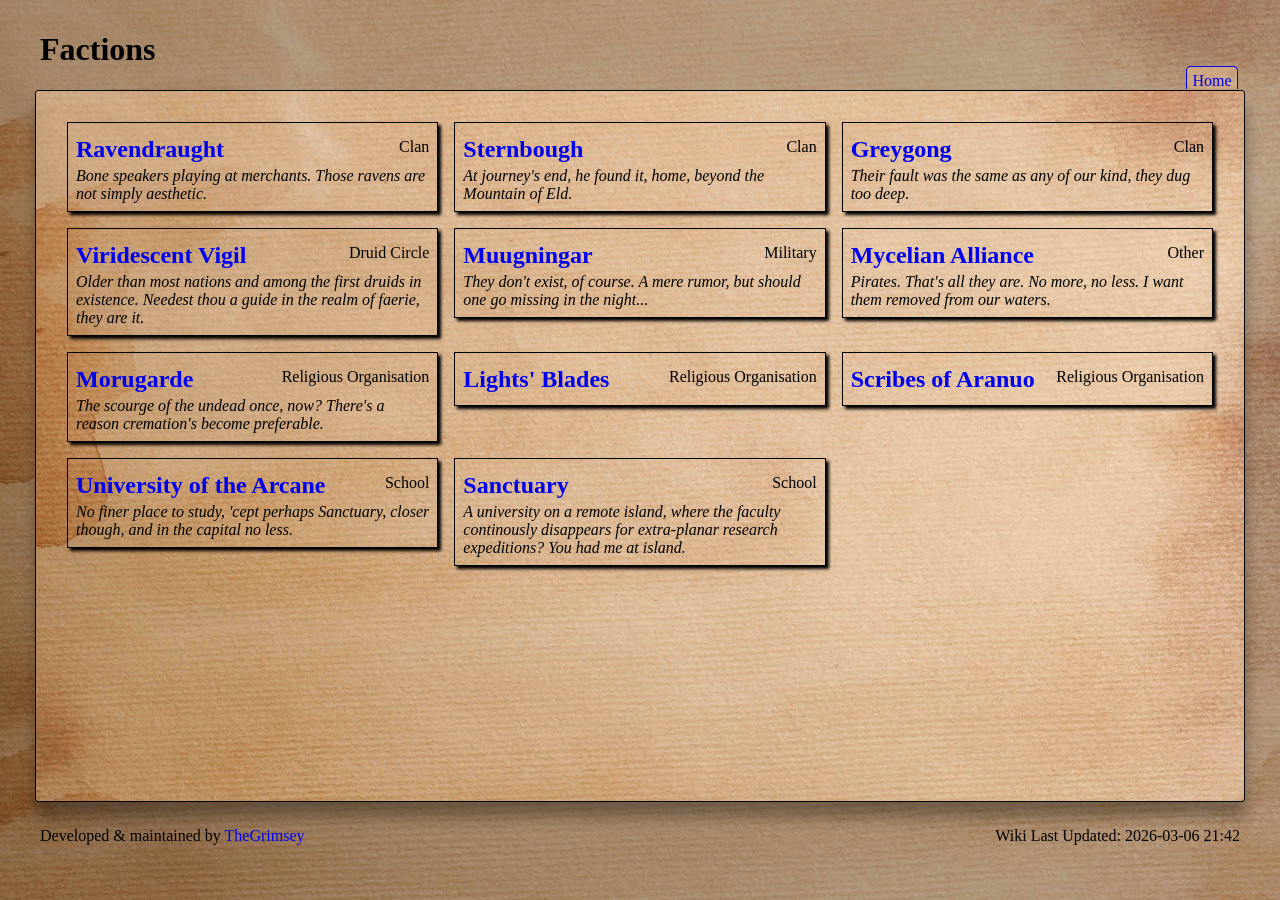
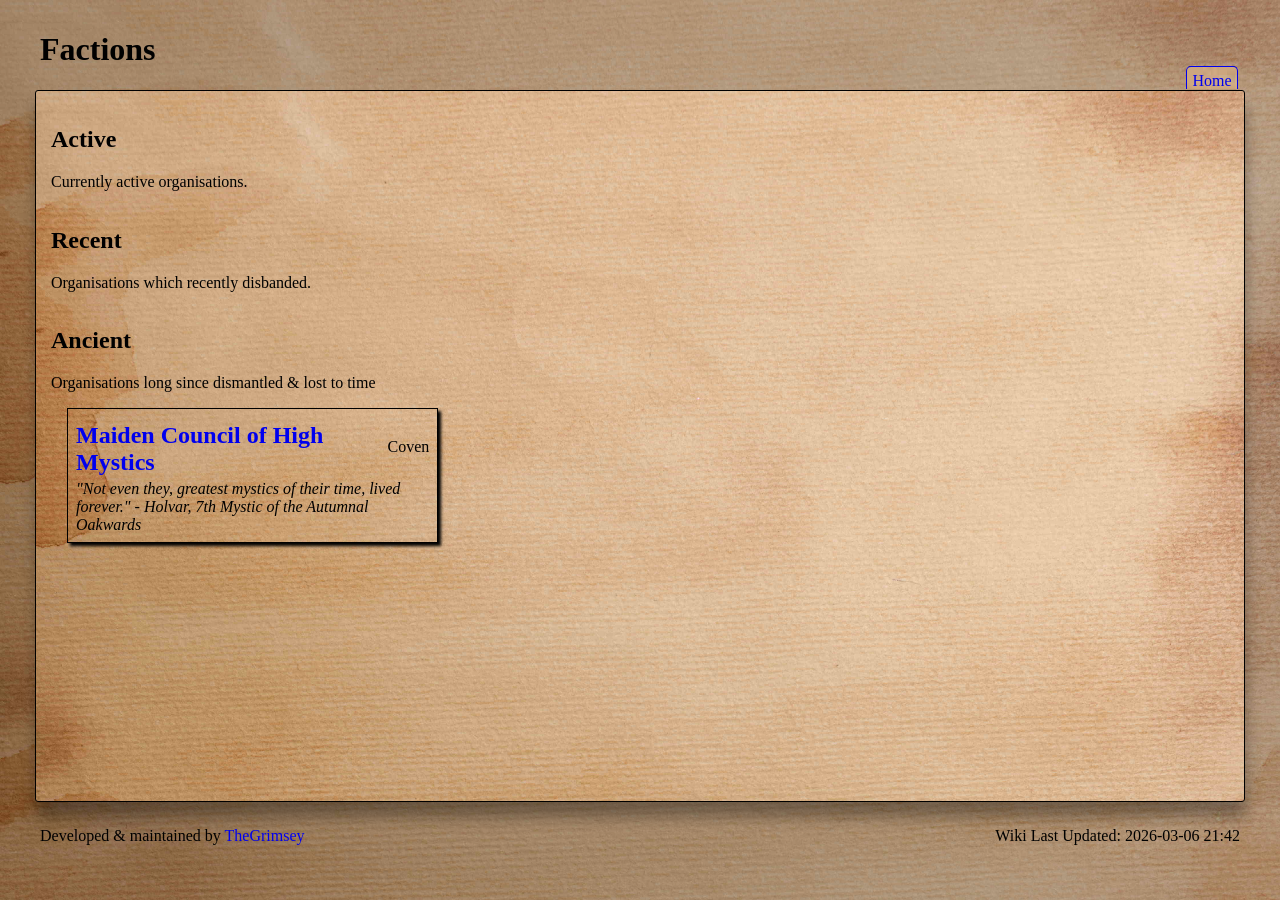
Before and after one commit to CyclicLight/cycliclight.github.io, a Jekyll site: the page built from factions/index.md, in a window 1280 px wide. Built offline with Jekyll 4.4.1, drawn with Linux system fonts in a browser that asks for light colours; some web fonts are replaced.

Commit message:
Add concepts & factions.

```diff
--- /dev/null
+++ b/_data/concepts.json
@@ -0,0 +1,9 @@
+[
+  {
+    "name": "Awareness",
+    "kind": "Ability",
+    "short_desc": "A 6th sense, born from deep connections to the world",
+    "long_desc": "Alike the feeling of waves in water, the movement of entities beyond sight. A gift or a curse. An aspect of prophecy.",
+    "quote": "Far to the east, something moves, its steps sending ripples through the unseen layers of reality."
+  }
+]
--- a/_data/factions.json
+++ b/_data/factions.json
@@ -1,78 +1,12 @@
 [
   {
-    "name": "Morugarde",
-    "status": "Degraded",
-    "kind": "Religious Organisation",
+    "name": "Maiden Council of High Mystics",
+    "status": "Disbanded",
+    "era": "Ancient",
+    "kind": "Coven",
     "leaders": "??? (Currently), Highlord Krarnis (Formely), Orson Freewillow (Formerly)",
-    "quote": "The scourge of the undead once, now? There's a reason cremation's become preferable."
-  },
-  {
-    "name": "Lights' Blades",
-    "status": "Active",
-    "kind": "Religious Organisation",
-    "leaders": "High Priestess Grey"
-  },
-  {
-    "name": "Scribes of Aranuo",
-    "status": "Active",
-    "kind": "Religious Organisation",
-    "leaders": "Council"
-  },
-  {
-    "name": "Ravendraught",
-    "status": "Active",
-    "kind": "Clan",
-    "leaders": "???",
-    "quote": "Bone speakers playing at merchants. Those ravens are not simply aesthetic."
-  },
-  {
-    "name": "Viridescent Vigil",
-    "status": "Active",
-    "kind": "Druid Circle",
-    "leaders": "Archdruid Aegaros & Archdruid Faewynn",
-    "quote": "Older than most nations and among the first druids in existence. Needest thou a guide in the realm of faerie, they are it."
-  },
-  {
-    "name": "Sternbough",
-    "status": "Active",
-    "kind": "Clan",
-    "leaders": "???",
-    "quote": "At journey's end, he found it, home, beyond the Mountain of Eld.",
-    "quote_speaker": "Memoirs of Sire Sternbough"
-  },
-  {
-    "name": "Greygong",
-    "status": "Extinct",
-    "kind": "Clan",
-    "leaders": "None",
-    "quote": "Their fault was the same as any of our kind, they dug too deep."
-  },
-  {
-    "name": "Muugningar",
-    "status": "???",
-    "kind": "Military",
-    "leaders": "???",
-    "quote": "They don't exist, of course. A mere rumor, but should one go missing in the night..."
-  },
-  {
-    "name": "University of the Arcane",
-    "status": "Active",
-    "kind": "School",
-    "leaders": "Principal & Faculty picked by Aerosi monarchy.",
-    "quote": "No finer place to study, 'cept perhaps Sanctuary, closer though, and in the capital no less."
-  },
-  {
-    "name": "Sanctuary",
-    "status": "Active",
-    "kind": "School",
-    "leaders": "High Arcanist",
-    "quote": "A university on a remote island, where the faculty continously disappears for extra-planar research expeditions? You had me at island."
-  },
-  {
-    "name": "Mycelian Alliance",
-    "status": "Active",
-    "kind": "Other",
-    "leaders": "Monarch, Council of Captains",
-    "quote": "Pirates. That's all they are. No more, no less. I want them removed from our waters."
+    "quote": "Not even they, greatest mystics of their time, lived forever.",
+    "quote_speaker": "Holvar, 7th Mystic of the Autumnal Oakwards",
+    "long_desc": "Among the first recorded grouping of mystics, the Maiden Council combining their resources to develop fundamental understandings of magic. Their disbanding was slow and deadly. In their twilight years, it's members pooled their power into the Mystwell"
   }
 ]
--- /dev/null
+++ b/_plugins/generate_concept_pages.rb
@@ -0,0 +1,32 @@
+require 'jekyll'
+
+module Jekyll
+  class GenerateConceptPages < Generator
+    safe true
+
+    def generate(site)
+      # Load the data from the eras.json file
+      deities = site.data['concepts']
+
+      # Iterate through each era and generate a page
+      deities.each do |concept|
+        site.pages << ConceptPage.new(site, site.source, concept)
+      end
+    end
+  end
+
+  class ConceptPage < Page
+    def initialize(site, base, concept)
+      @site = site
+      @base = base
+      @dir = File.join('concept')
+      slug = Jekyll::Utils.slugify(concept['name'])
+      @name = "#{slug}.html"
+
+      self.process(@name)
+      self.read_yaml(File.join(base, '_layouts'), 'concept.md')
+      self.data = self.data.merge(concept)
+      self.data['title'] = concept['name']
+    end
+  end
+end
--- a/factions/index.md
+++ b/factions/index.md
@@ -3,17 +3,80 @@ layout: default
 title: Factions
 ---
 
+<h2>
+    Active
+</h2>
+<p>
+    Currently active organisations.
+</p>
+
 <div class="EntryGrid">
     {% assign factions_by_kind = site.data.factions | sort: "kind" %}
     {% for faction in factions_by_kind %}
+    {% if faction.era == "Current" %}
     <details>
         <summary>
             <div class="title">
                 <h2><a href="{{faction.name | downcase | slugify}}">{{faction.name}}</a></h2>
                 <p>{{faction.kind}}</p>
             </div>
-            <i>{{ faction.quote }}</i>
+            <i>"{{ faction.quote }}"{% if faction.quote_speaker %} - {{ faction.quote_speaker }}{% endif %}</i>
         </summary>
+
+        <p>{{ faction.long_desc }}</p>
     </details>
+    {% endif %}
     {% endfor %}
 </div>
+
+<h2>
+    Recent
+</h2>
+<p>
+    Organisations which recently disbanded.
+</p>
+
+<div class="EntryGrid">
+    {% assign factions_by_kind = site.data.factions | sort: "kind" %}
+    {% for faction in factions_by_kind %}
+    {% if faction.era == "Recent" %}
+    <details>
+        <summary>
+            <div class="title">
+                <h2><a href="{{faction.name | downcase | slugify}}">{{faction.name}}</a></h2>
+                <p>{{faction.kind}}</p>
+            </div>
+            <i>"{{ faction.quote }}"{% if faction.quote_speaker %} - {{ faction.quote_speaker }}{% endif %}</i>
+        </summary>
+
+        <p>{{ faction.long_desc }}</p>
+    </details>
+    {% endif %}
+    {% endfor %}
+</div>
+
+<h2>
+    Ancient
+</h2>
+<p>
+    Organisations long since dismantled & lost to time
+</p>
+
+<div class="EntryGrid">
+    {% assign factions_by_kind = site.data.factions | sort: "kind" %}
+    {% for faction in factions_by_kind %}
+    {% if faction.era == "Ancient" %}
+    <details>
+        <summary>
+            <div class="title">
+                <h2><a href="{{faction.name | downcase | slugify}}">{{faction.name}}</a></h2>
+                <p>{{faction.kind}}</p>
+            </div>
+            <i>"{{ faction.quote }}"{% if faction.quote_speaker %} - {{ faction.quote_speaker }}{% endif %}</i>
+        </summary>
+
+        <p>{{ faction.long_desc }}</p>
+    </details>
+    {% endif %}
+    {% endfor %}
+</div>
```
Also changed, not shown: concepts.md (added, +22 -0 lines), index.md (+1 -0 lines).
